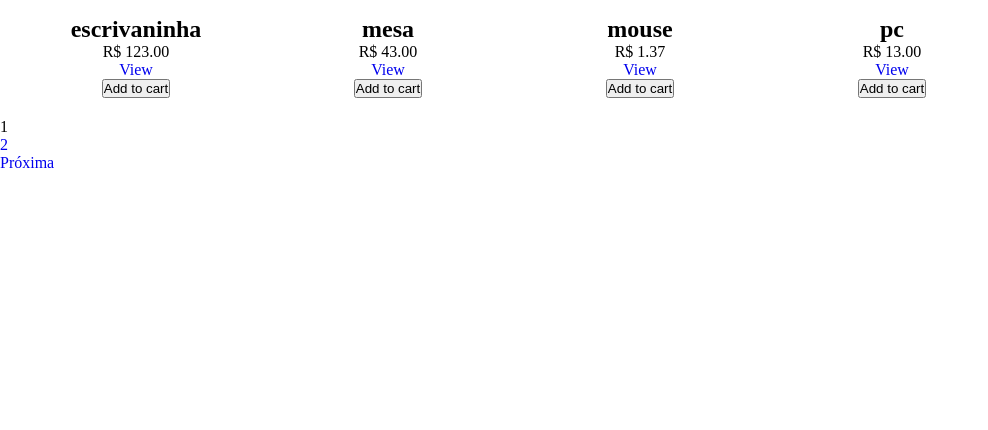
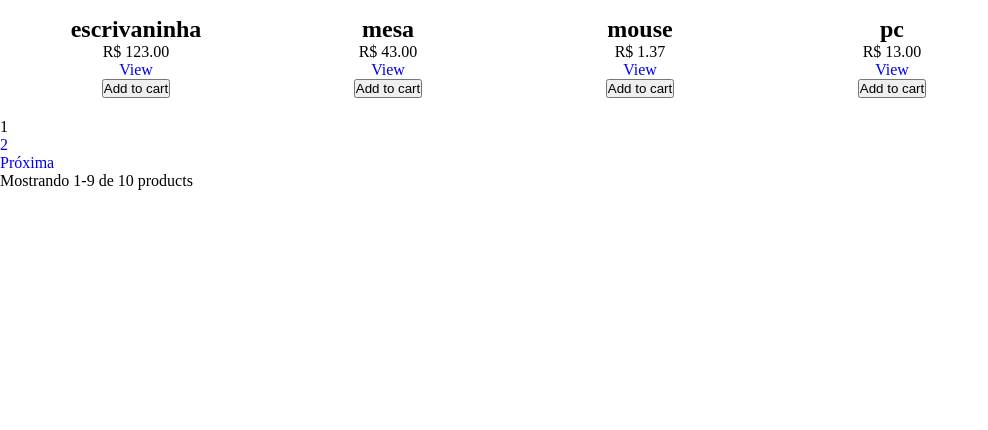
Before and after one commit to leluizedson/ecommerce_nadic, a Django app: page / in a window 1280 px wide. Shown: the part 183-613 px from the top of the page, without its empty margins (0-988 px from the left). Run offline with Django 5.2, Linux system fonts and the light colour scheme; data comes from the database, SQL or seed files in the repository.

Commit message:
paginator included

```diff
--- a/store/templates/store/index.html
+++ b/store/templates/store/index.html
@@ -41,6 +41,11 @@
             {% if products.has_next %}
             <a href="?page={{ products.next_page_number }}">Próxima</a>
             {% endif %}
+
+            <p>
+                Mostrando {{ products.start_index }}-{{ products.end_index }}
+                de {{ products.paginator.count }} products
+            </p>
         </div>
     {% else %}
         <p>Nenhum produto encontrado </p>
```
